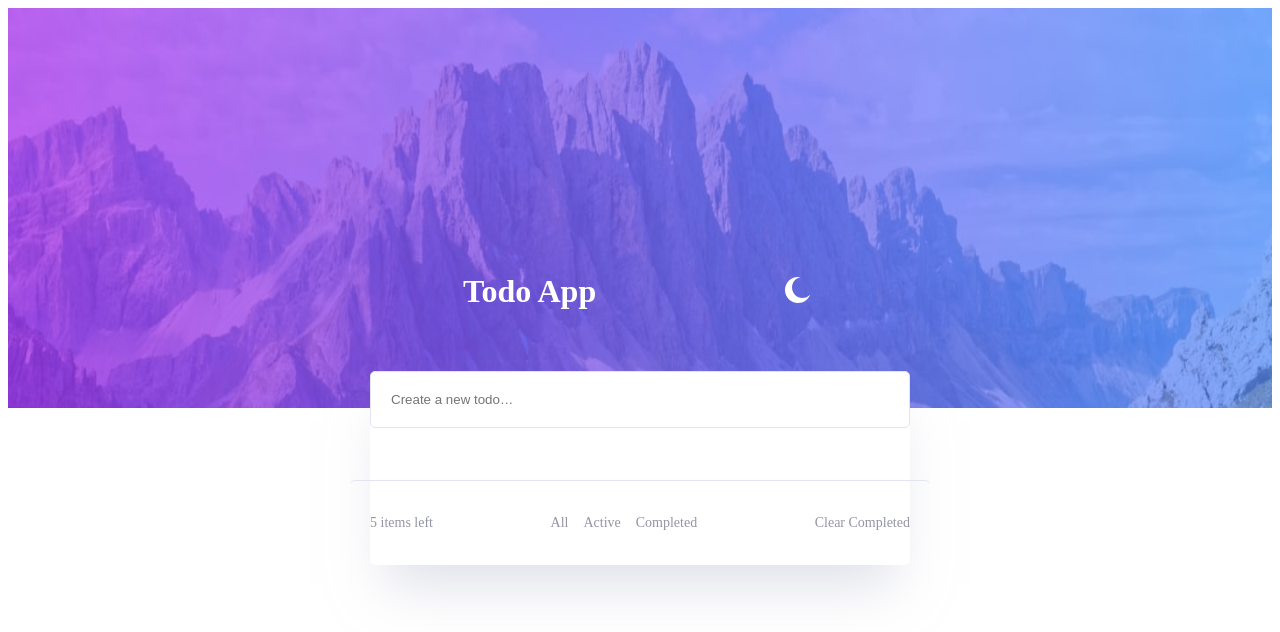
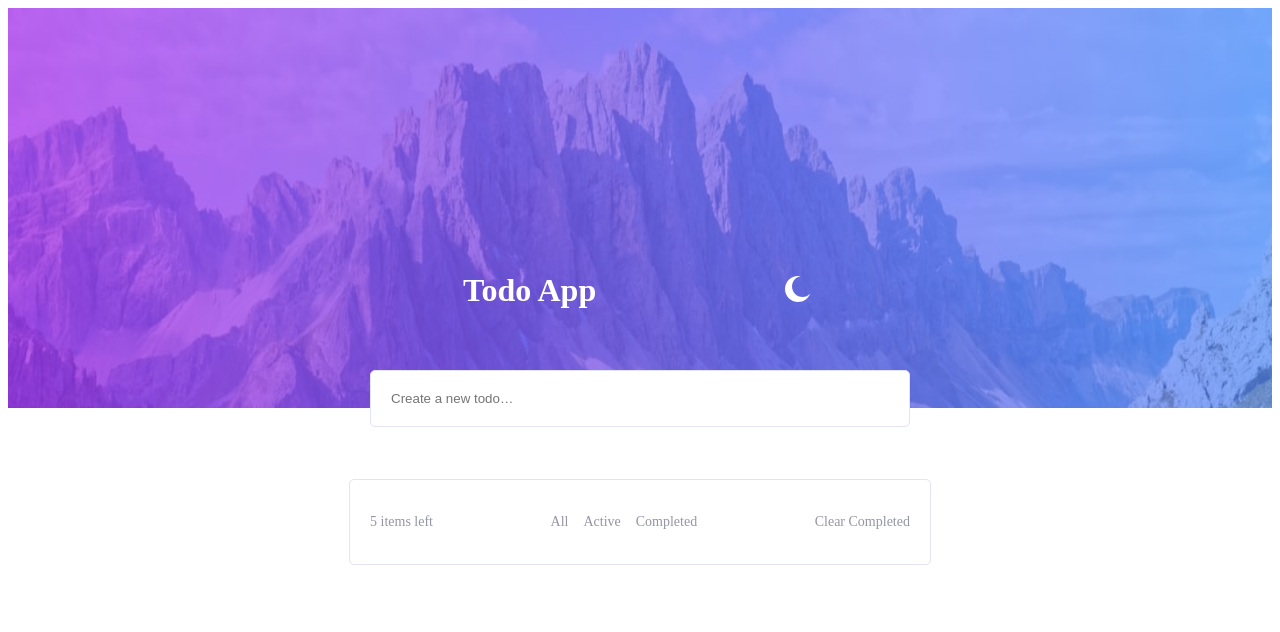
Before and after one commit to IrakliTsiklauri/todo-app, a React (Create React App) app: page / in a window 1280 px wide. Shown: the top 632 px of the page. Built offline with nearby package versions, Linux system fonts and the light colour scheme; the HTML template or start-up script is replaced by a standard one.

Commit message:
add dark and light mode

```diff
--- a/src/App.jsx
+++ b/src/App.jsx
@@ -1,5 +1,6 @@
 import styled from "styled-components";
-import mountainImg from "./images/bg-desktop-light.jpg";
+import bgImageLight from "./images/bg-desktop-light.jpg";
+import bgImageDark from "./images/bg-desktop-dark.jpg";
 import moon from "./images/icon-moon.svg";
 import sun from "./images/icon-sun.svg";
 import { useState } from "react";
@@ -37,16 +38,20 @@ const App = () => {
   };
 
   return (
-    <Container>
+    <Container isDark={isDark}>
       <Head isDark={isDark} toggleMode={toggleMode}>
         <h1>Todo App</h1>
         <ModeBtn isDark={isDark} onClick={toggleMode}>
-          <img src={isDark ? `${sun}` : `${moon}`} alt="mode" />
+          <img
+            src={isDark ? `${sun}` : `${moon}`}
+            alt={isDark ? "sun" : "moon"}
+          />
         </ModeBtn>
       </Head>
       <MainSection>
-        <Form>
+        <Form isDark={isDark}>
           <input
+            isDark={isDark}
             type="text"
             value={newTask}
             onChange={handleInputChange}
@@ -56,15 +61,15 @@ const App = () => {
         </Form>
         <Ul>
           {tasks.map((task, index) => (
-            <List key={index} completed={task.completed}>
-              <TaskCheckbox onClick={() => toggleTaskCompletion(index)}>
+            <List key={index} completed={task.completed} isDark={isDark}>
+              <TaskCheckbox onClick={() => toggleTaskCompletion(index)} isDark={isDark}>
                 {task.completed && <CheckIcon />}
               </TaskCheckbox>
               <TaskText completed={task.completed}>{task.text}</TaskText>
             </List>
           ))}
         </Ul>
-        <Action>
+        <Action isDark={isDark}>
           <ItemsQuantity>
             <p>5 items left</p>
           </ItemsQuantity>
@@ -90,7 +95,10 @@ const Container = styled.div`
   align-items: center;
   justify-content: center;
   height: 100vh;
-  background-image: url(${mountainImg});
+  background-color: ${(props) =>
+    props.isDark ? "hsl(235, 21%, 11%)" : "#fff"};
+  background-image: url(${(props) =>
+    props.isDark ? bgImageDark : bgImageLight});
   background-repeat: no-repeat;
   background-size: 100% 50%;
 `;
@@ -102,7 +110,8 @@ const MainSection = styled.div`
   justify-content: center;
   width: 540px;
   border-radius: 5px;
-  box-shadow: 0px 35px 50px -15px rgba(194, 195, 214, 0.5);
+  box-shadow: ${(props) => (props.isDark ? "" : "rgba(194, 195, 214, 0.5)")};
+  /* box-shadow: 0px 35px 50px -15px rgba(194, 195, 214, 0.5); */
 `;
 
 const Head = styled.div`
@@ -112,15 +121,13 @@ const Head = styled.div`
   justify-content: space-between;
   margin-bottom: 40px;
   color: #fff;
-
-
 `;
 
 const ModeBtn = styled.button`
   background-color: inherit;
   border: none;
   cursor: pointer;
-`
+`;
 
 const Form = styled.div`
   display: flex;
@@ -134,7 +141,12 @@ const Form = styled.div`
     padding: 20px;
     outline: none;
     border-radius: 5px;
-    border: 1px solid rgba(227, 228, 241, 1);
+    border: ${(props) =>
+      props.isDark ? "none" : "1px solid rgba(227, 228, 241, 1)"};
+    background-color: ${(props) =>
+      props.isDark ? "rgba(37, 39, 61, 1)" : "#fff"};
+    color: ${(props) =>
+      props.isDark ? "rgba(200, 203, 231, 1)" : "rgba(73, 76, 107, 1)"};
   }
 `;
 
@@ -152,12 +164,16 @@ const List = styled.li`
   display: flex;
   align-items: center;
   justify-content: start;
-  border-bottom: 2px solid rgba(227, 228, 241, 1);
+  border-bottom: ${(props) =>
+    props.isDark
+      ? "2px solid rgba(57, 58, 75, 1)"
+      : "2px solid rgba(227, 228, 241, 1)"};
   font-size: 18px;
   line-height: 18px;
   padding: 20px;
   width: 100%;
-  background-color: #fff;
+  background-color: ${(props) =>
+    props.isDark ? "rgba(37, 39, 61, 1)" : "#fff"};
   overflow: hidden;
   /* opacity: ${(props) => (props.completed ? 0.6 : 1)}; */
   text-decoration: ${(props) => (props.completed ? "line-through" : "none")};
@@ -167,7 +183,7 @@ const TaskCheckbox = styled.div`
   width: 24px;
   height: 24px;
   border-radius: 50%;
-  border: 1px solid rgba(0, 0, 0, 0.2);
+  border: ${(props) => (props.isDark ? "1px solid #43476e" : "1px solid #dfdfe6")};
   margin-right: 10px;
   display: flex;
   align-items: center;
@@ -186,6 +202,7 @@ const TaskText = styled.span`
   opacity: ${(props) => (props.completed ? 0.6 : 1)};
   color: ${(props) =>
     props.completed ? "rgba(0, 0, 0, 0.6)" : "rgba(73, 76, 107, 1)"};
+  color: ${(props) => (props.isDark ? "rgba(200, 203, 231, 1)" : "#71748f")};
 `;
 
 const Action = styled.div`
@@ -193,9 +210,14 @@ const Action = styled.div`
   align-items: center;
   justify-content: space-between;
   border-radius: 5px;
-  border-top: 0.1px solid rgba(227, 228, 241, 1);
+  border: ${(props) =>
+    props.isDark
+      ? "1px solid rgba(57, 58, 75, 1)"
+      : "1px solid rgba(227, 228, 241, 1)"}; //rgba(227, 228, 241, 1)
   padding: 20px;
   width: 540px;
+  background-color: ${(props) =>
+    props.isDark ? "rgba(37, 39, 61, 1)" : "#fff"};
 `;
 
 const ItemsQuantity = styled.div`
```
